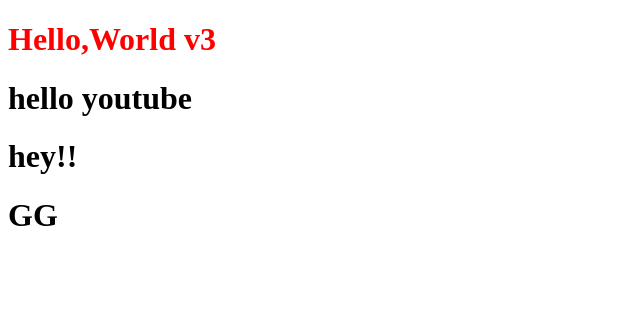
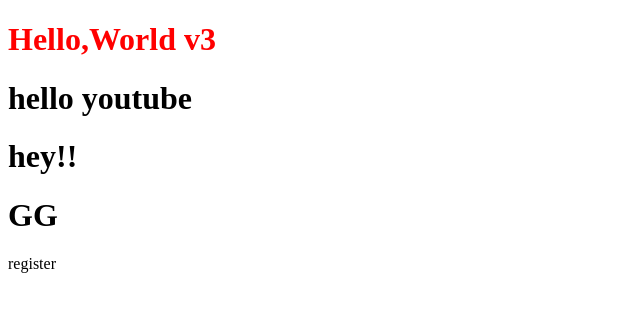
Before and after one commit to MrPxndBigCode/learn-git.V2, a plain HTML site: page index.html in a window 1280 px wide. Shown: the full height of the page, 0-640 px from the left. Drawn offline with Linux system fonts and the light colour scheme.

Commit message:
add register

```diff
--- a/index.html
+++ b/index.html
@@ -11,5 +11,6 @@
     <h1>hello youtube</h1>
     <h1>hey!!</h1>
     <h1>GG</h1>
+    <div>register</div>
 </body>
 </html>
```
